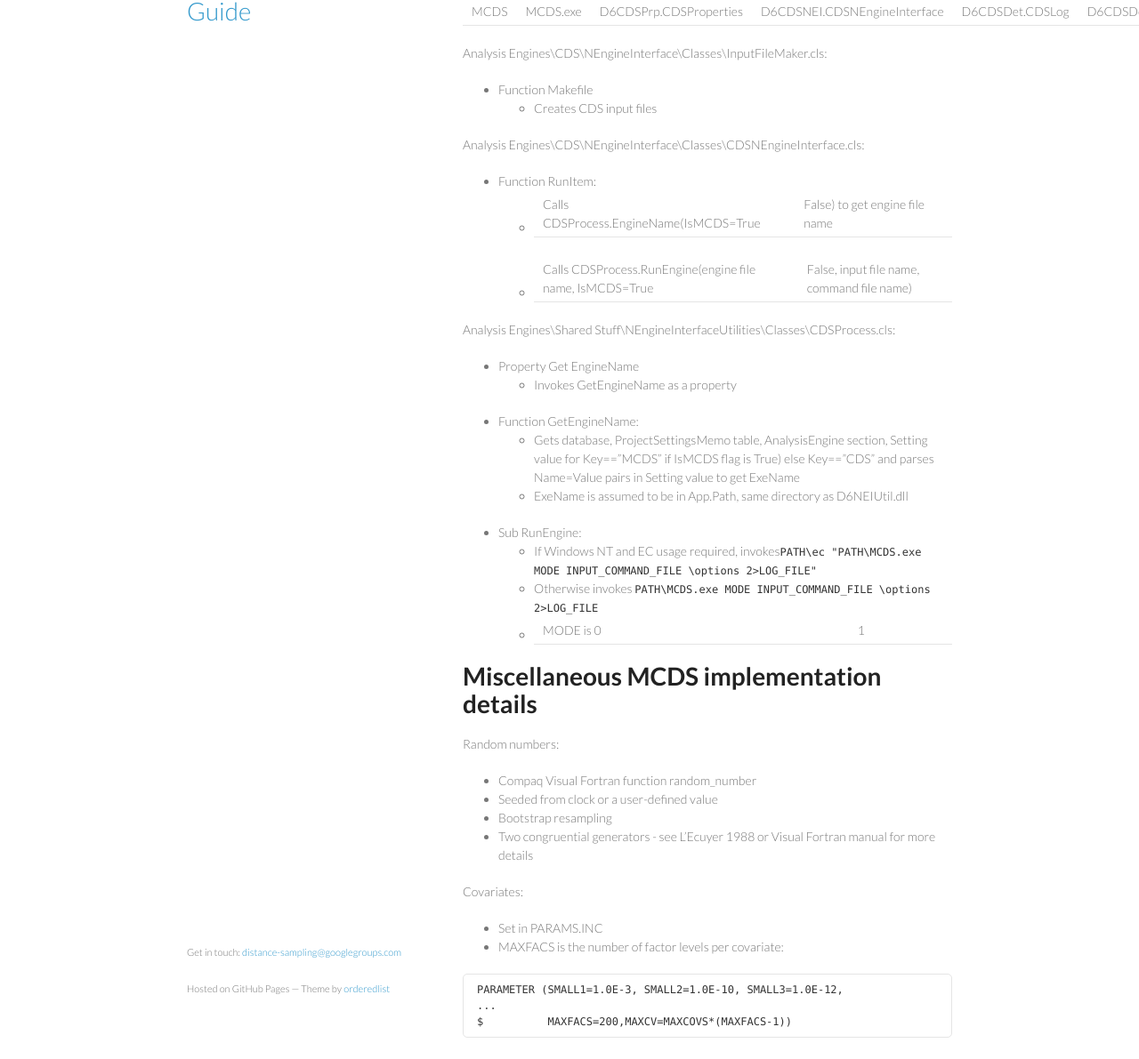
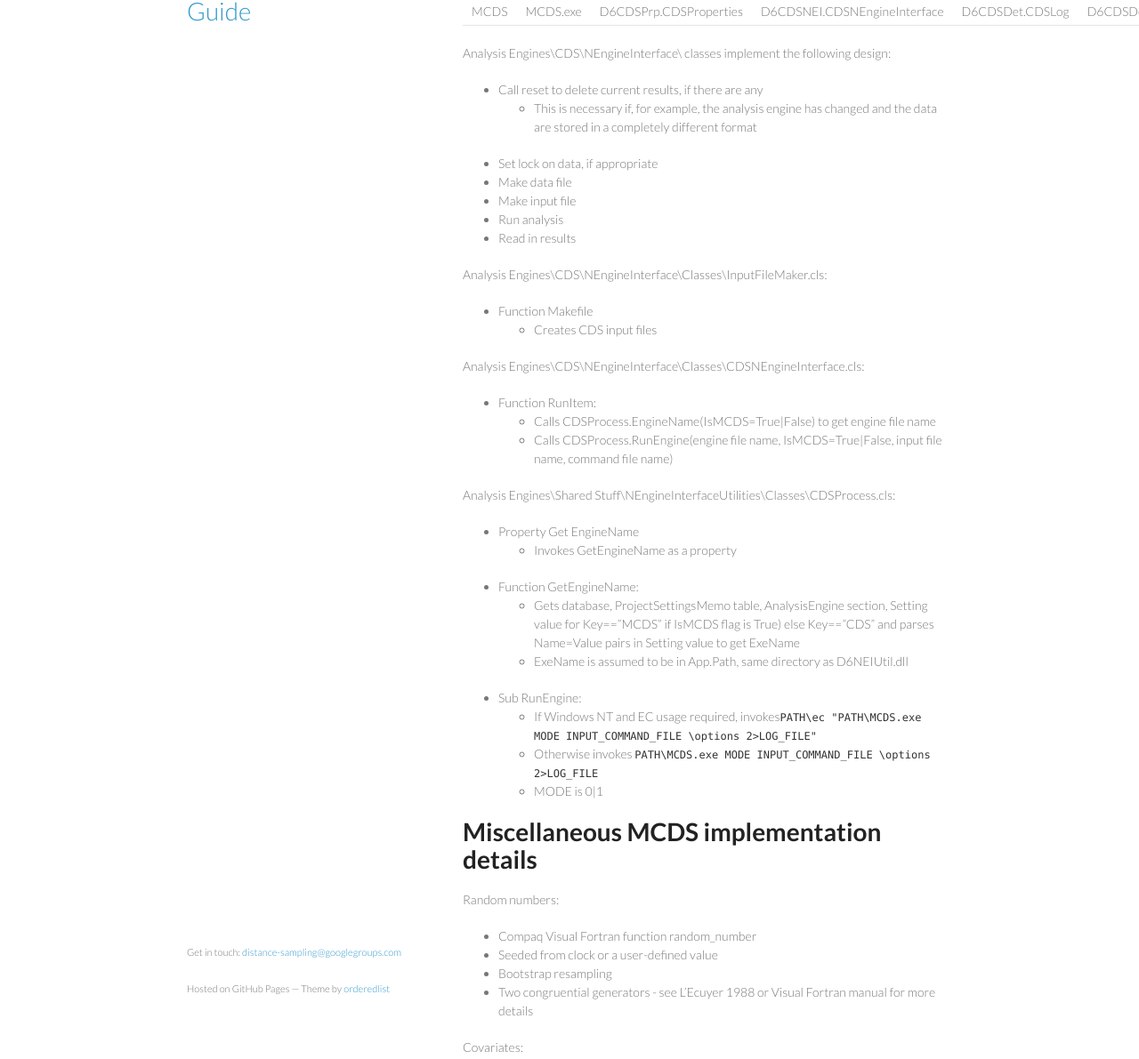
Before and after one commit to softwaresaved/distance-consultancy, a Jekyll site: the page built from developer/ArchitectureFortran.md, in a window 1280 px wide and 1400 px high, scrolled down 3305 px. Shown: the part 209-1400 px from the top of the window at 89% size. Built offline with Jekyll 4.4.1, drawn with Linux system fonts in a browser that asks for light colours.

Commit message:
Added VB - FORTRAN algorithm

```diff
--- a/developer/ArchitectureFortran.md
+++ b/developer/ArchitectureFortran.md
@@ -170,6 +170,16 @@ Microsoft Jet database, DistIni.mdb, settings:
 | CDS | MCDS.exe | D6CDSPrp.CDSProperties | D6CDSNEI.CDSNEngineInterface | D6CDSDet.CDSLog | D6CDSDet.CDSResults |
 | MCDS | MCDS.exe | D6CDSPrp.CDSProperties | D6CDSNEI.CDSNEngineInterface | D6CDSDet.CDSLog | D6CDSDet.CDSResults |
 
+Analysis Engines\CDS\NEngineInterface\ classes implement the following design:
+
+* Call reset to delete current results, if there are any
+  - This is necessary if, for example, the analysis engine has changed and the data are stored in a completely different format
+* Set lock on data, if appropriate
+* Make data file
+* Make input file
+* Run analysis
+* Read in results
+
 Analysis Engines\CDS\NEngineInterface\Classes\InputFileMaker.cls:
 
 * Function Makefile
@@ -178,8 +188,8 @@ Analysis Engines\CDS\NEngineInterface\Classes\InputFileMaker.cls:
 Analysis Engines\CDS\NEngineInterface\Classes\CDSNEngineInterface.cls:
 
 * Function RunItem:
-  - Calls CDSProcess.EngineName(IsMCDS=True|False) to get engine file name
-  - Calls CDSProcess.RunEngine(engine file name, IsMCDS=True|False, input file name, command file name)
+  - Calls CDSProcess.EngineName(IsMCDS=True\|False) to get engine file name
+  - Calls CDSProcess.RunEngine(engine file name, IsMCDS=True\|False, input file name, command file name)
 
 Analysis Engines\Shared Stuff\NEngineInterfaceUtilities\Classes\CDSProcess.cls:
 
@@ -191,7 +201,7 @@ Analysis Engines\Shared Stuff\NEngineInterfaceUtilities\Classes\CDSProcess.cls:
 * Sub RunEngine:
   - If Windows NT and EC usage required, invokes`PATH\ec "PATH\MCDS.exe MODE INPUT_COMMAND_FILE \options 2>LOG_FILE"`
   - Otherwise invokes `PATH\MCDS.exe MODE INPUT_COMMAND_FILE \options 2>LOG_FILE`
-  - MODE is 0|1
+  - MODE is 0\|1
 
 Miscellaneous MCDS implementation details
 =========================================
```
